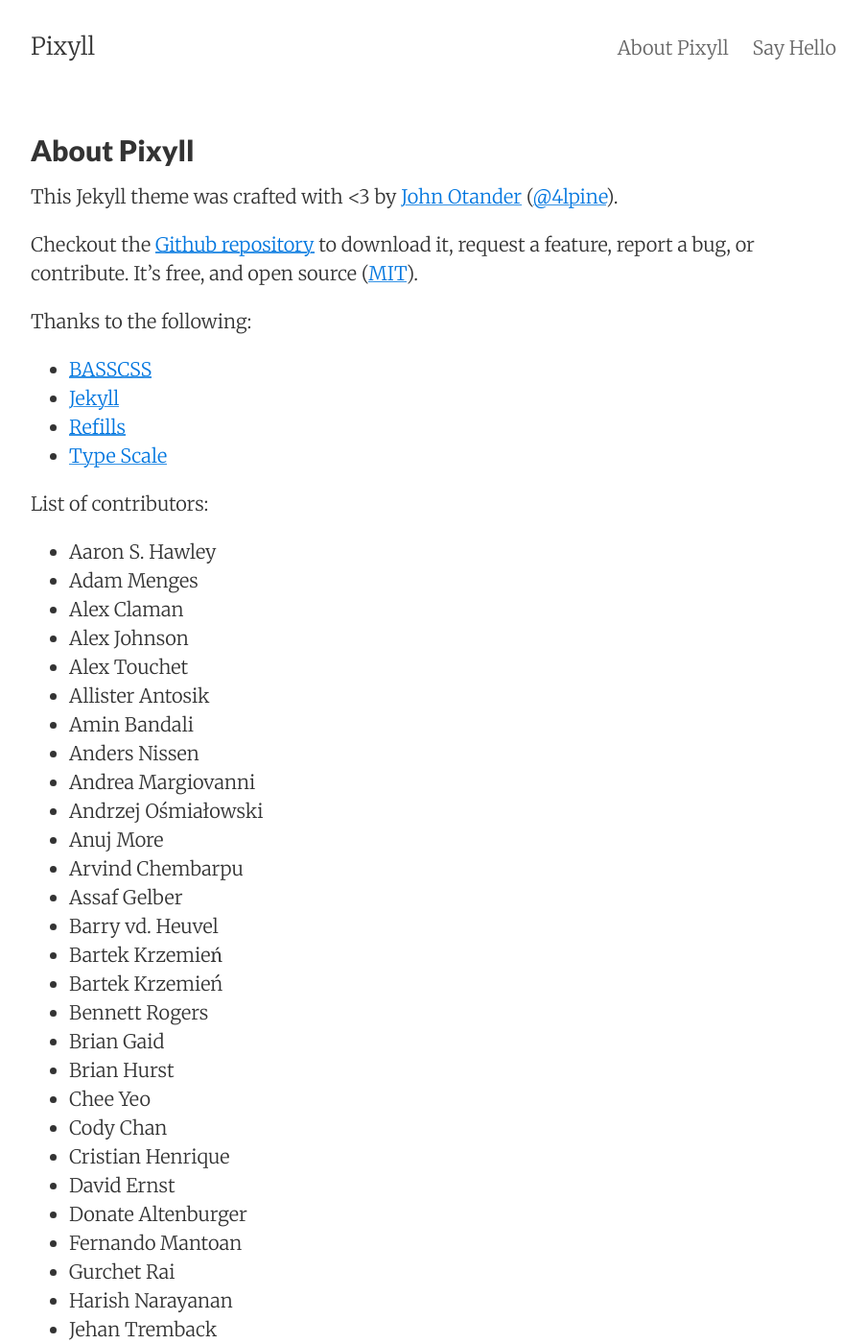
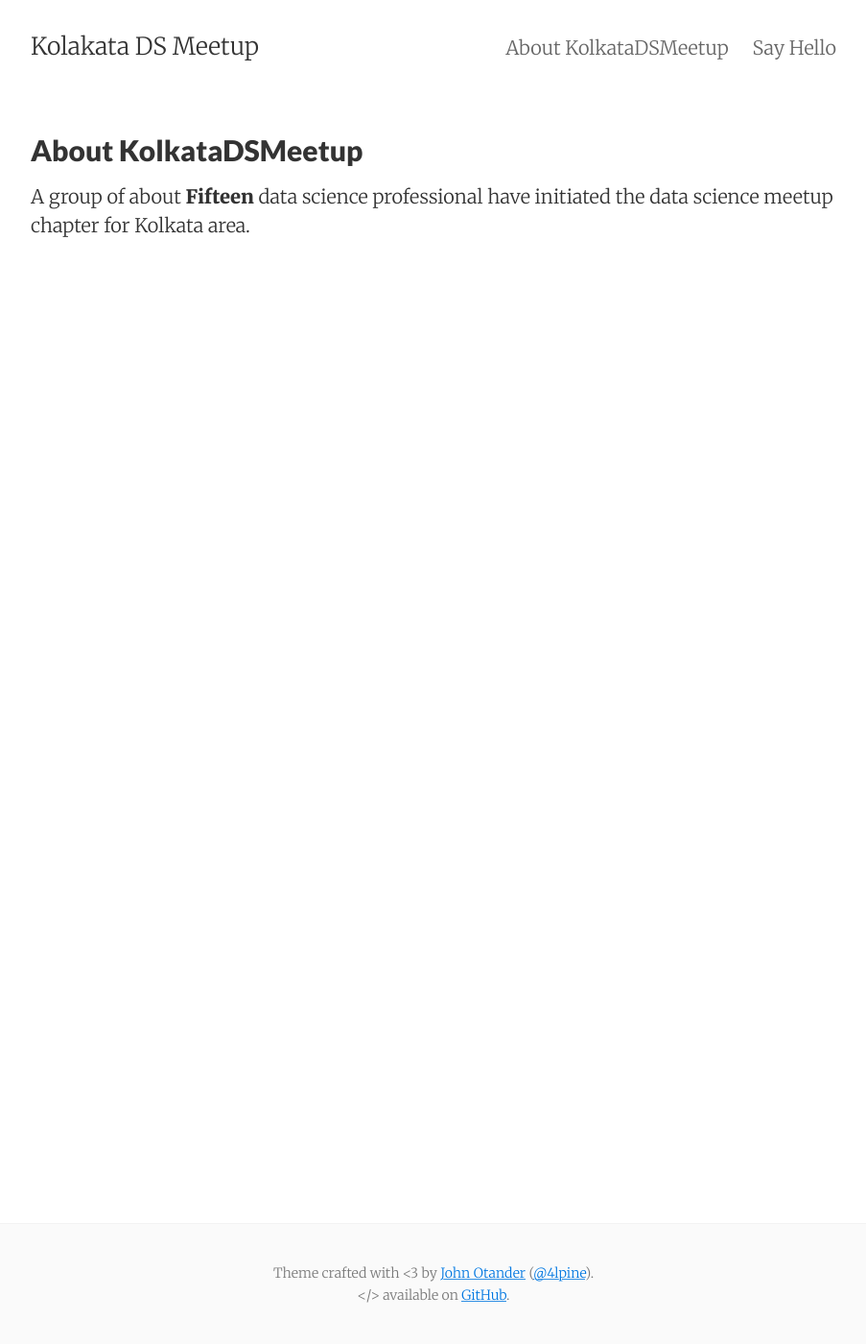
Before and after one commit to KolkataDSMeetup/KolkataDSMeetup.github.io, a Jekyll site: the page built from about.md, in a window 1280 px wide and 1400 px high. Shown: the whole window at 96% size, without its empty margins (188-1091 px from the left). Built offline with Jekyll 4.4.1, drawn with Linux system fonts in a browser that asks for light colours; some of the changed text lies outside the part shown.

Commit message:
InitialCommit

```diff
--- a/_config.yml
+++ b/_config.yml
@@ -1,10 +1,10 @@
 # Site settings
-title:       Pixyll
-email:       your_email@example.com
+title:       Kolakata DS Meetup
+email:       KolkataDSMeetup@gmail.com
 author:      John Otander
 description: "A simple, beautiful theme for Jekyll that emphasizes content rather than aesthetic fluff."
 baseurl:     ""
-url:         "http://pixyll.com"
+url:         "http://KolkataDSMeetup@gmail.com"
 date_format: "%b %-d, %Y"
 header_pages:
  - about.md
--- a/about.md
+++ b/about.md
@@ -1,87 +1,8 @@
 ---
 layout: page
-title: About Pixyll
+title: About KolkataDSMeetup
 permalink: /about/
 tags: about
 ---
 
-This Jekyll theme was crafted with <3 by [John Otander](http://johnotander.com)
-([@4lpine](https://twitter.com/4lpine)).
-
-Checkout the [Github repository](https://github.com/johnotander/pixyll) to download it,
-request a feature, report a bug, or contribute. It's free, and open source
-([MIT](http://opensource.org/licenses/MIT)).
-
-Thanks to the following:
-
-* [BASSCSS](http://basscss.com)
-* [Jekyll](http://jekyllrb.com)
-* [Refills](http://refills.bourbon.io/)
-* [Type Scale](http://type-scale.com/)
-
-List of contributors:
-
-- Aaron S. Hawley
-- Adam Menges
-- Alex Claman
-- Alex Johnson
-- Alex Touchet
-- Allister Antosik
-- Amin Bandali
-- Anders Nissen
-- Andrea Margiovanni
-- Andrzej Ośmiałowski
-- Anuj More
-- Arvind Chembarpu
-- Assaf Gelber
-- Barry vd. Heuvel
-- Bartek Krzemień
-- Bartek Krzemień
-- Bennett Rogers
-- Brian Gaid
-- Brian Hurst
-- Chee Yeo
-- Cody Chan
-- Cristian Henrique
-- David Ernst
-- Donate Altenburger
-- Fernando Mantoan
-- Gurchet Rai
-- Harish Narayanan
-- Jehan Tremback
-- Jiaxi Gu (Isaac)
-- John Otander
-- Jordan Danielewski
-- Josh Buxton
-- Kirill Kulikov
-- Kyle Maxwell
-- Marta Sztybor
-- Martin Wagner
-- Matthew Graybosch
-- Maxim Tsoy
-- Mete Balci
-- Mike Lloyd
-- Mikhail Grachev
-- mindwind
-- Nick Rakochy
-- Nikolay Georgiev
-- Oliver Hamlet
-- Onur (e0i)
-- Praveer Gupta
-- Rassol (Karmeye)
-- Ricky Han
-- Roberto Pesando
-- Ryan Jacobs
-- Scott Martin
-- Selim Eren Bekçe
-- Shruti Rijhwani
-- Steef Hegeman
-- Tehmasp Chaudhri
-- Thomas Galvin
-- Timothy Gu
-- Tom Kraak
-- Vishnu Ks
-- Vladislav Arbatov
-- Yaroslav Yadrishnikov
-- Yee Chie Tu
-- Yeou Chien
+A group of about **Fifteen** data science professional have initiated the data science meetup chapter for Kolkata area.
```
